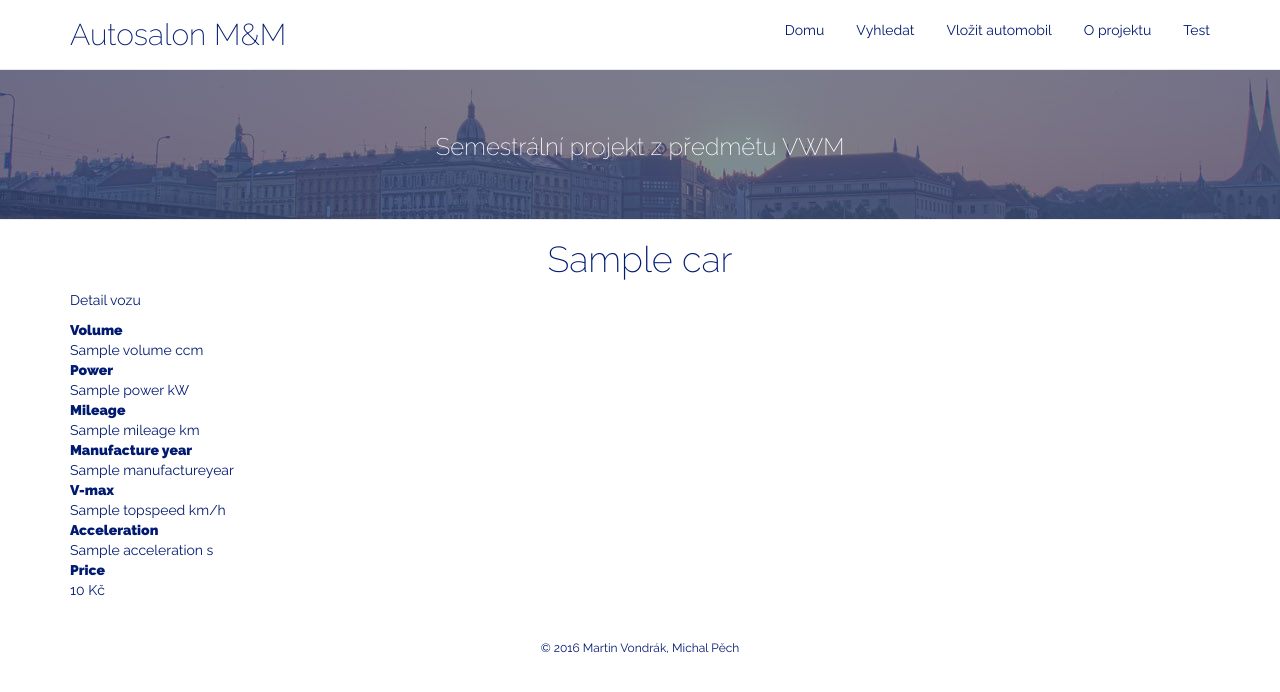
After one commit to MartinVondrak/bi-vwm-fagin-algorithm, a PHP site: template src/Resources/views/fagin/car-detail.html.twig in a window 1280 px wide. The commit adds this page. Shown: the top 692 px of the page. Run offline with PHP 8.4, Linux system fonts and the light colour scheme; the template is opened without the code that fills it: most values are stand-ins (such as "Sample title", 1, 10 or a date in 2020); some libraries are stand-ins or nearby versions.

Commit message:
Vytvoreni zakladni response a detailu vozu. Uprava cteni URI.

```diff
--- /dev/null
+++ b/src/Resources/views/fagin/car-detail.html.twig
@@ -0,0 +1,31 @@
+{% extends "base.html.twig" %}
+{% block title %}Vyhledat{% endblock %}
+
+{% block body %}
+    {% include "layout/header.html.twig" %}
+
+    <div class="container">
+        <h1>{{ car.name }}</h1>
+        <p>Detail vozu</p>
+
+        <section>
+            <dl>
+                <dt>Volume</dt>
+                <dd>{{ car.volume }} ccm</dd>
+                <dt>Power</dt>
+                <dd>{{ car.power }} kW</dd>
+                <dt>Mileage</dt>
+                <dd>{{ car.mileage }} km</dd>
+                <dt>Manufacture year</dt>
+                <dd>{{ car.manufactureyear }}</dd>
+                <dt>V-max</dt>
+                <dd>{{ car.topspeed }} km/h</dd>
+                <dt>Acceleration</dt>
+                <dd>{{ car.acceleration }} s</dd>
+                <dt>Price</dt>
+                <dd>{{ car.price }} Kč</dd>
+            </dl>
+        </section>
+
+    </div>
+{% endblock %}
```
Also changed, not shown: index.php (+32 -12 lines), src/Controller/Controller.php (+23 -1 lines), src/Controller/FaginController.php (+7 -1 lines), src/Controller/StaticController.php (added, +15 -0 lines), src/Resources/views/static/error.html.twig (added, +11 -0 lines).
